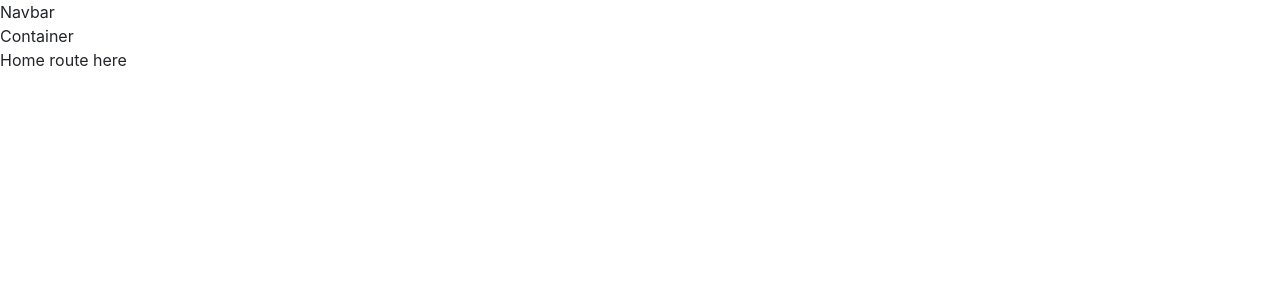
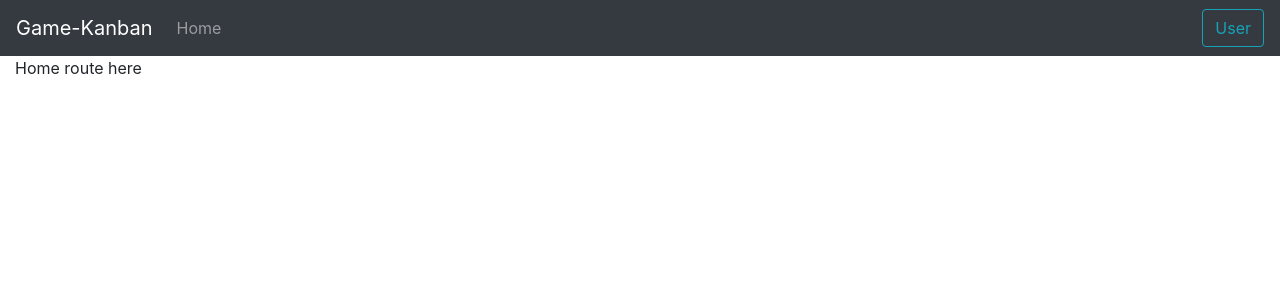
Before and after one commit to double-dashers/game-kanban, a React (Create React App) app in the folder client/: page / in a window 1280 px wide. Shown: the top 300 px of the page. Built offline with nearby package versions, Linux system fonts and the light colour scheme.

Commit message:
create navmenu with bootstrap (#5)

```diff
--- a/client/src/components/Layout.js
+++ b/client/src/components/Layout.js
@@ -1,14 +1,13 @@
 import React from "react";
-import Navbar from "./Navbar";
+import Navmenu from "./Navmenu";
+import { Container } from "react-bootstrap";
 
 const Layout = (props) => {
   const { children } = props;
   return (
     <div>
-      <Navbar />
-      <div>
-        Container {children}
-      </div>
+      <Navmenu />
+      <Container fluid>{children}</Container>
     </div>
   );
 };
--- a/client/src/components/Navbar.js
+++ /dev/null
@@ -1,15 +0,0 @@
-import React from "react";
-
-
-
-
-const Navbar = () => {
-
-  return (
-    <div >
-      Navbar
-    </div>
-  );
-};
-
-export default Navbar;
--- /dev/null
+++ b/client/src/components/Navmenu.js
@@ -0,0 +1,16 @@
+import React from "react";
+import { Navbar, Button, Nav } from "react-bootstrap";
+
+const Navmenu = () => {
+  return (
+    <Navbar bg="dark" variant="dark" expand="lg">
+      <Navbar.Brand>Game-Kanban</Navbar.Brand>
+      <Nav className="mr-auto">
+        <Nav.Link>Home</Nav.Link>
+      </Nav>
+      <Button variant="outline-info">User</Button>
+    </Navbar>
+  );
+};
+
+export default Navmenu;
```
